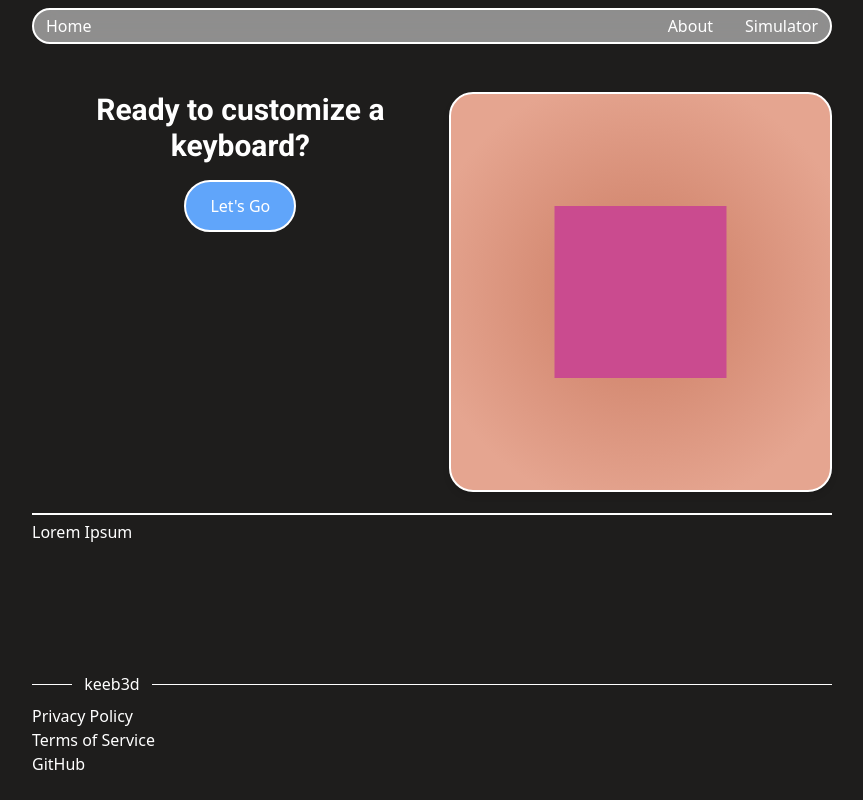
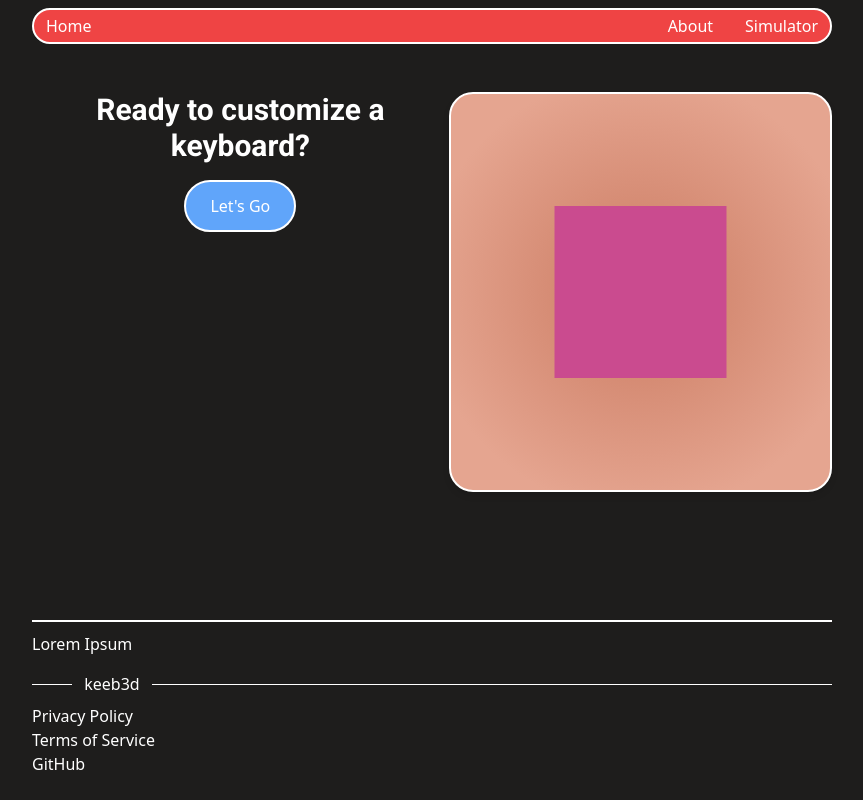
Before and after one commit to kiabq/keeb3d, a React (Vite) app: page / in a window 1280 px wide. Shown: the whole page, without its empty margins (208-1071 px from the left). Built offline with nearby package versions, Linux system fonts and the light colour scheme.

Commit message:
fix: css issues

```diff
--- a/src/App.tsx
+++ b/src/App.tsx
@@ -1,10 +1,34 @@
-import { useRef } from "react";
+import { useEffect, useRef } from "react";
 import { Canvas } from "@react-three/fiber";
 import { OrbitControls } from "@react-three/drei";
 
 import NavItem from "@/components/NavItem";
 
+// function debounce(fn: Function) {
+//   let frame: number;
+//   return (...params: any) => {
+//     if (frame) {
+//       cancelAnimationFrame(frame);
+//     }
+
+//     frame = requestAnimationFrame(() => {
+//       fn(...params);
+//     });
+//   };
+// }
+
 export default function App() {
+  useEffect(() => {
+    window.addEventListener("scroll", onScroll);
+    return () => window.removeEventListener("scroll", onScroll);
+  }, [])
+
+  const headerScroll = useRef<HTMLDivElement>(null!);
+
+  function onScroll(e: Event) {
+    headerScroll.current.dataset.scroll = window.scrollY.toString();
+  }
+
   function Box() {
     const meshRef = useRef(null);
 
@@ -19,18 +43,19 @@ export default function App() {
   return (
     <div className="bg-gray h-full text-white">
       <div className="flex flex-col w-[800px] h-full mx-auto py-2 bg-gray">
-        <nav className="flex items-center justify-between p-1 bg-white/50 backdrop-blur-md border-2 rounded-full">
+        <nav ref={headerScroll} data-scroll="0" className={`flex items-center justify-between  mx-auto sticky top-0 p-1 bw-[50%] g-white/50 backdrop-blur-md border-2 z-[9999] [&[data-scroll="0"]]:bg-red-500 [&[data-scroll="0"]]:rounded-full [&[data-scroll="0"]]:w-full [&[data-scroll="0"]]:transition-all transition-all duration-3000`}>
           <NavItem href="/">Home</NavItem>
           {/*
           //? Why is this changing the height of the child elements?
-          //! change later whatever I guess
-        */}
+          //! change later whatever I guess:w
+
+          */}
           <div className="[&>*:nth-child(n+2)]:ml-4">
             <NavItem href="#about">About</NavItem>
             <NavItem href="/simulator">Simulator</NavItem>
           </div>
         </nav>
-        <div className="flex mt-12">
+        <div className="flex mt-12 h-[4000px]">
           <div className="relative text-center">
             <h1 className="font-roboto font-semibold text-3xl">
               Ready to customize a keyboard?
@@ -60,12 +85,12 @@ export default function App() {
         <div className="my-4">
           <div className="flex flex-col h-auto">
             <button className="flex w-full h-3 hover:bg-neutral-400">
-              <span className="h-[2px] my-auto bg-white w-full inline-block"></span>
+              <span className="h-[2px] my-autwaiiiiiio bg-white w-full inline-block"></span>
             </button>
             <p>Lorem Ipsum</p>
           </div>
         </div>
-        <div id="footer" className="mt-auto w-full my-4">
+        <footer id="footer" className="mt-auto w-full my-4">
           <div className="flex items-center mb-2">
             <span className="block w-[5%] border-t-[1px]"></span>
             <p className="text-center w-[10%]">keeb3d</p>
@@ -75,7 +100,7 @@ export default function App() {
           <p>Terms of Service</p>
           <p>GitHub</p>
           <p></p>
-        </div>
+        </footer>
       </div>
     </div>
   );
--- a/src/index.css
+++ b/src/index.css
@@ -2,11 +2,15 @@
 @tailwind components;
 @tailwind utilities;
 
-/*
-  font-family: 'Anton', sans-serif;
-  font-family: 'Roboto', sans-serif;
-*/
-
 .hero-radial {
   background-image: radial-gradient(circle at center, #cb7b62 0, #e5a590 80%);
 }
+
+/* nav[data-scroll]:not([data-scroll="0"]) {
+  @apply bg-red-500;
+} */
+
+nav {
+  transition: transform !important;
+  transition-duration: 5s !important;
+}
```
